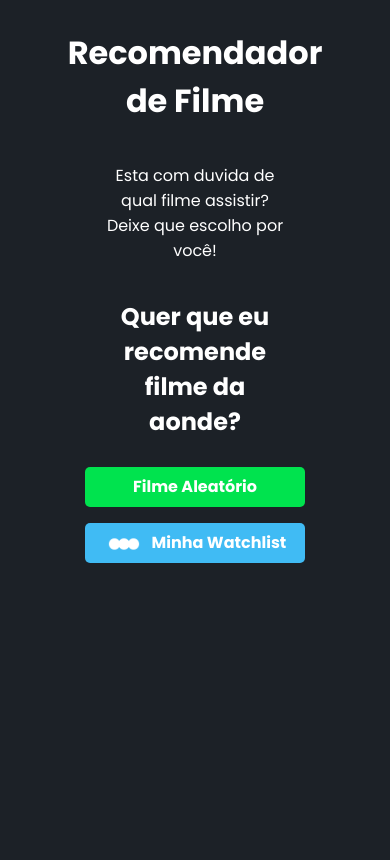
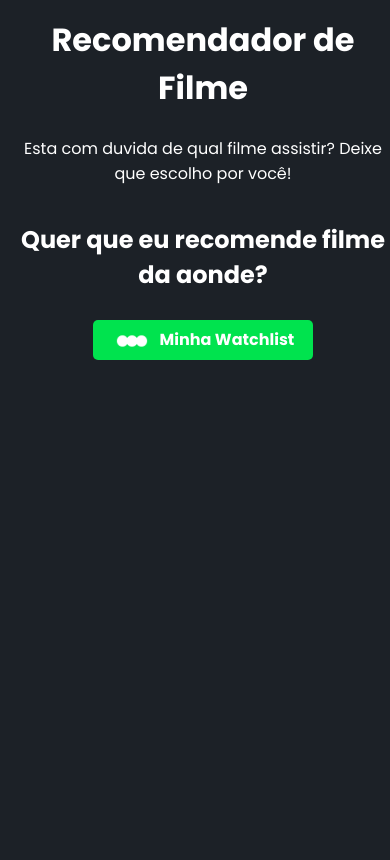
Before and after one commit to LeticiaParreiras/recomendador-de-filme, a Flask app: page / in a window 390 px wide. Before the commit the page ends 563 px from the top, so only its background shows below. Run offline with Flask 3, Linux system fonts and the light colour scheme.

Commit message:
melhorando a responsividade

```diff
--- a/static/style.css
+++ b/static/style.css
@@ -76,3 +76,16 @@
     text-align: left;
     margin: 16px;
 }
+
+@media (min-width: 200px) and (max-width: 600px) {
+    main {
+        height: 100vh;
+        width: 100vw;
+    }
+    #back{
+        margin: 8px;
+    }
+    h1{
+        margin: 8px;
+    }
+}
--- a/templates/index.html
+++ b/templates/index.html
@@ -12,7 +12,7 @@
         <h1>Recomendador de Filme</h1>
         <p>Esta com duvida de qual filme assistir? Deixe que escolho por você!</p>
         <h2>Quer que eu recomende filme da aonde?</h2>
-        <button onclick=random()>Filme Aleatório</button>
+        <!--<button onclick=random()>Filme Aleatório</button>-->
         <button onclick=watchlist()> <span> <img src="../static/letterboxd-icon-2.png" alt="">Minha Watchlist</span></button>
     </main>
 </body>
--- a/templates/random.html
+++ b/templates/random.html
@@ -3,6 +3,7 @@
 <head>
     <meta charset="UTF-8">
     <title>Recomendador de Filme</title>
+    <meta name="viewport" content="width=device-width, initial-scale=1.0">
     <link rel="shortcut icon" href="../static/favico.ico" type="image/x-icon">
     <link rel="stylesheet" href="../static/style.css">
 </head>
--- a/templates/watchlist.html
+++ b/templates/watchlist.html
@@ -2,6 +2,7 @@
 <html lang="pt-br">
 <head>
     <meta charset="UTF-8">
+    <meta name="viewport" content="width=device-width, initial-scale=1.0">
     <title>Recomendador de Filme</title>
     <link rel="shortcut icon" href="../static/favico.ico" type="image/x-icon">
     <link rel="stylesheet" href="../static/style.css">
```
